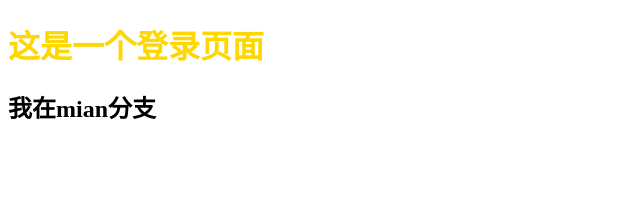
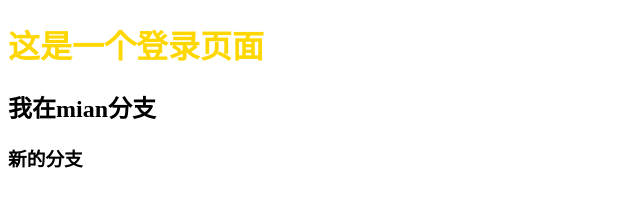
Before and after one commit to 243674484/project_02, a plain HTML site: page index.html in a window 1280 px wide. Shown: the whole page, without its empty margins (0-640 px from the left). Drawn offline with Linux system fonts and the light colour scheme.

Commit message:
新的分支

```diff
--- a/index.html
+++ b/index.html
@@ -21,6 +21,9 @@
     <h2>
         我在mian分支
     </h2>
+    <h3>
+        新的分支
+    </h3>
 </body>
 
 </html>
```
